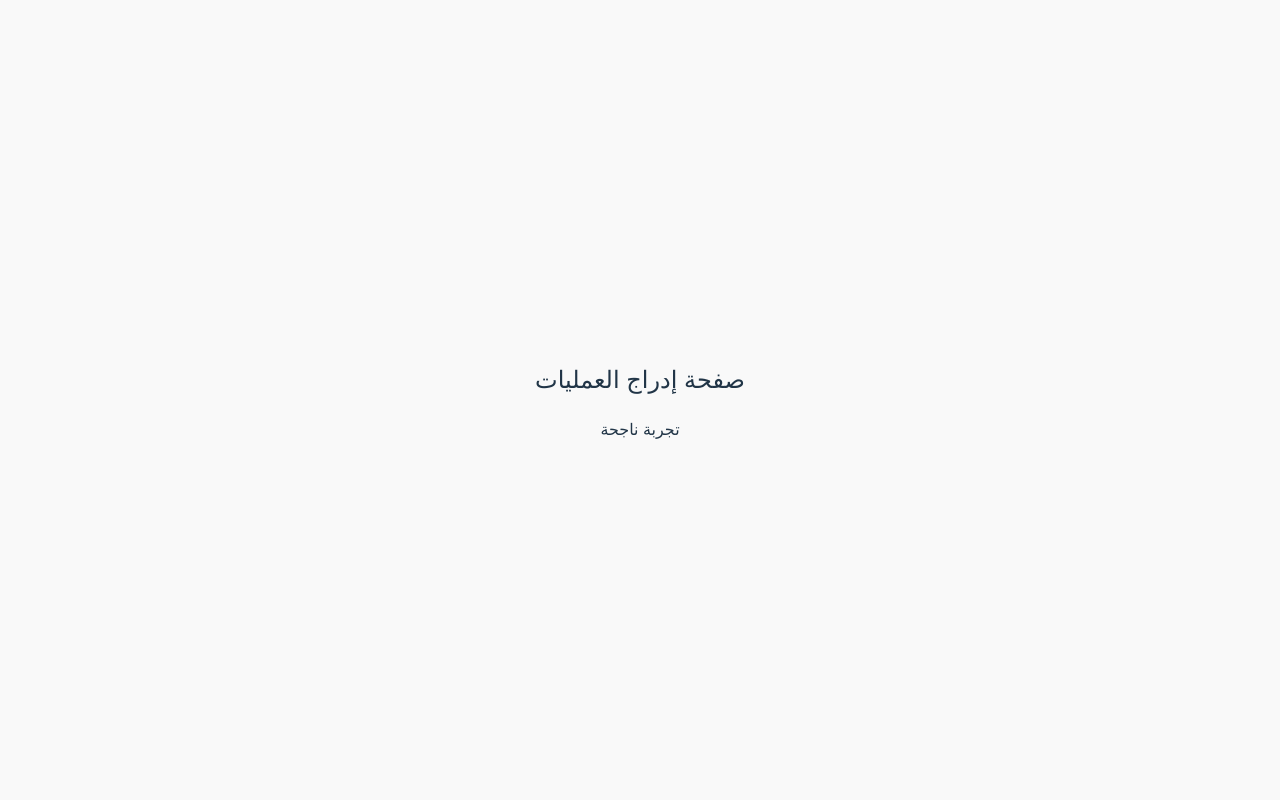
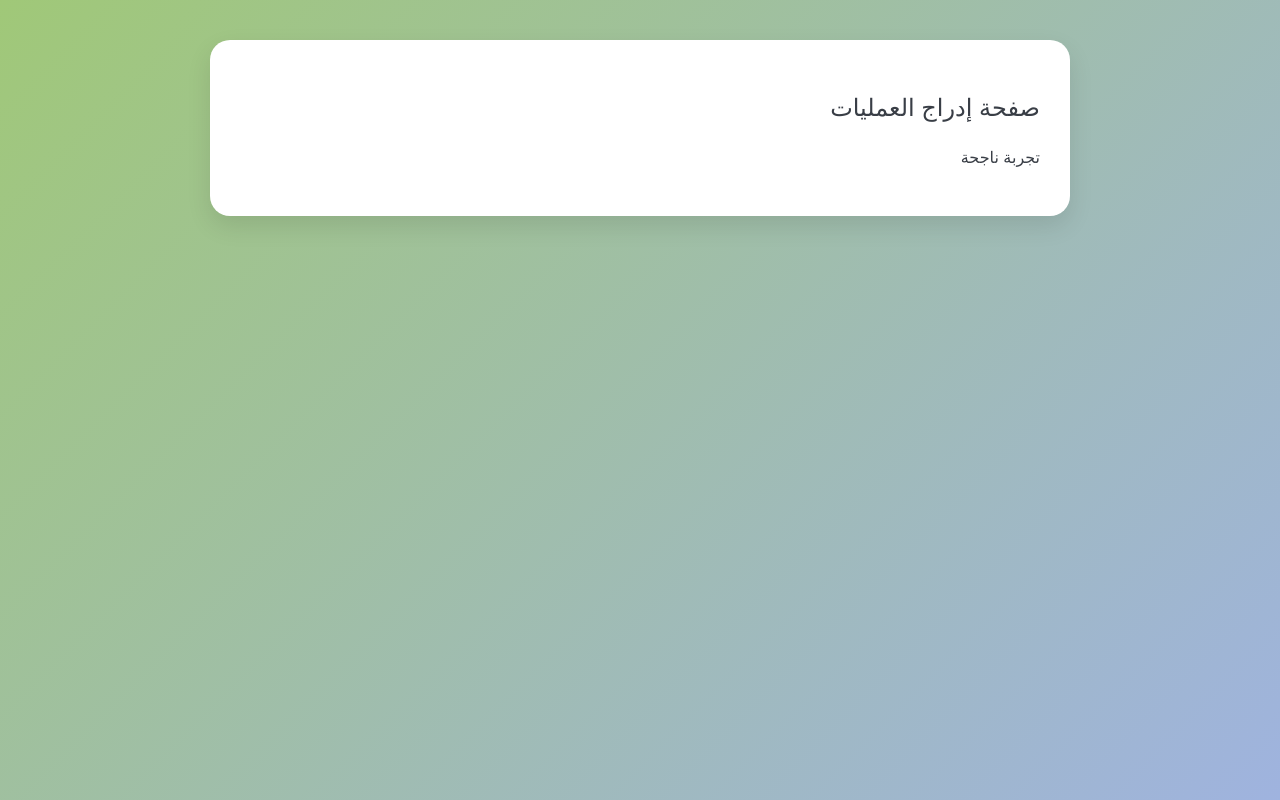
Before and after one commit to PilotMuhammed/technician-wire-app, a Vue app: page /insert-operations in a window 1280 px wide. Built offline with nearby package versions, Linux system fonts and the light colour scheme; no server answers; sample sign-in values are in the browser's storage.

Commit message:
Edit Button Insert Page

```diff
--- a/src/views/AdminDashboard.vue
+++ b/src/views/AdminDashboard.vue
@@ -245,7 +245,7 @@ const goToInsertOperations = () => {
 .main-button {
     background-color: #A0C878;
     color: white;
-    border: none;
+    border: none #9FB3DF;
     padding: 12px 25px;
     cursor: pointer;
     border-radius: 8px;
--- a/src/views/InsertOperations.vue
+++ b/src/views/InsertOperations.vue
@@ -1,3 +1,4 @@
+<!-- InsertOperations.vue -->
 <template>
 <div class="page-wrapper">
 <div class="admin-card">
@@ -6,3 +7,32 @@
 </div>
 </div>
 </template>
+
+<script setup>
+
+</script>
+
+<style scoped>
+.page-wrapper {
+position: absolute;
+top: 0; left: 0; right: 0; bottom: 0;
+background: linear-gradient(135deg, #A0C878, #9FB3DF);
+display: flex;
+justify-content: center;
+align-items: flex-start;
+padding: 40px 20px;
+overflow-y: auto;
+}
+
+.admin-card {
+background: #fff;
+border-radius: 20px;
+max-width: 800px;
+width: 100%;
+padding: 30px;
+box-shadow: 0 10px 25px rgba(0, 0, 0, 0.1);
+color: #393E46;
+direction: rtl;
+text-align: right;
+}
+</style>
```
